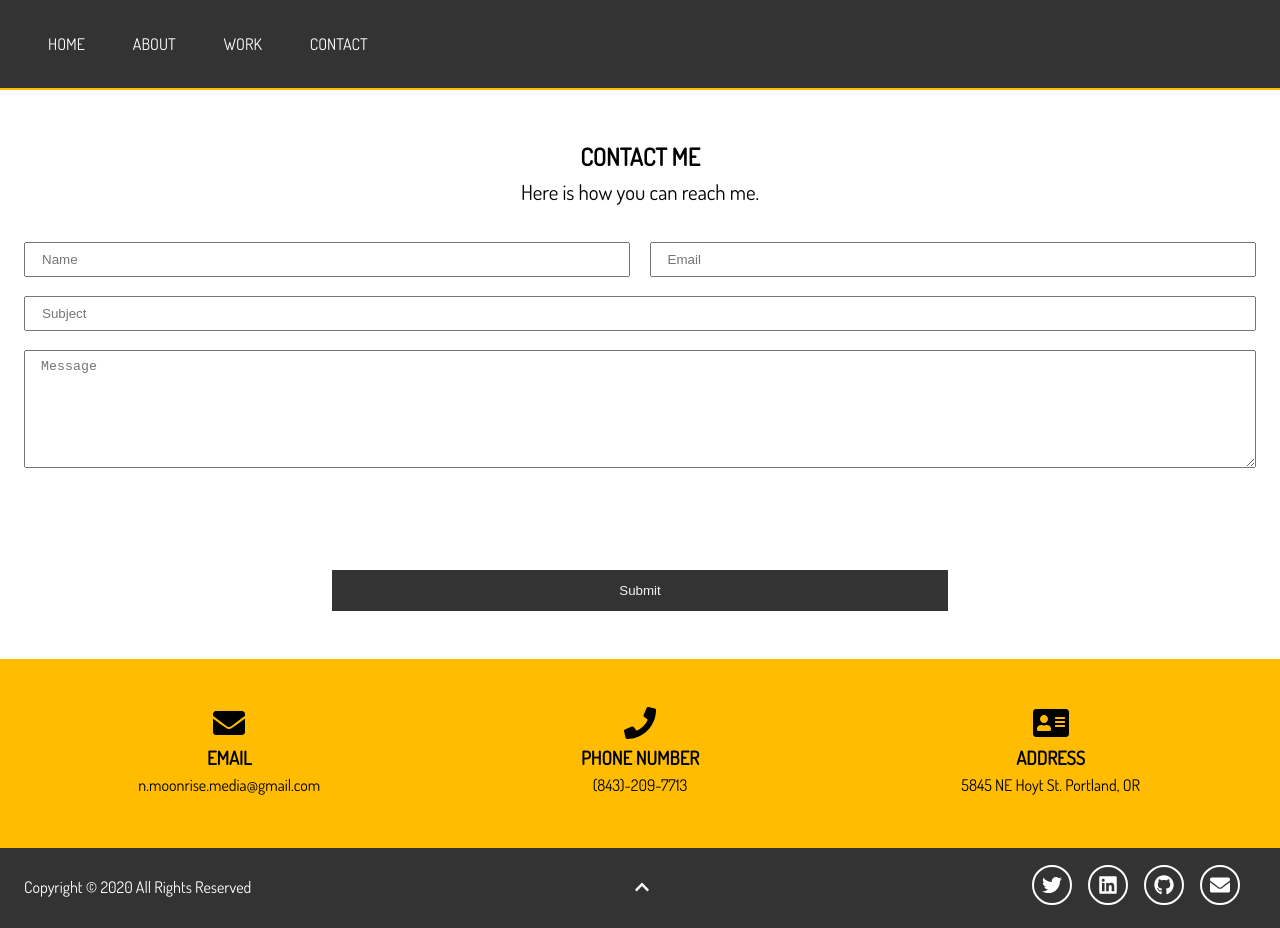
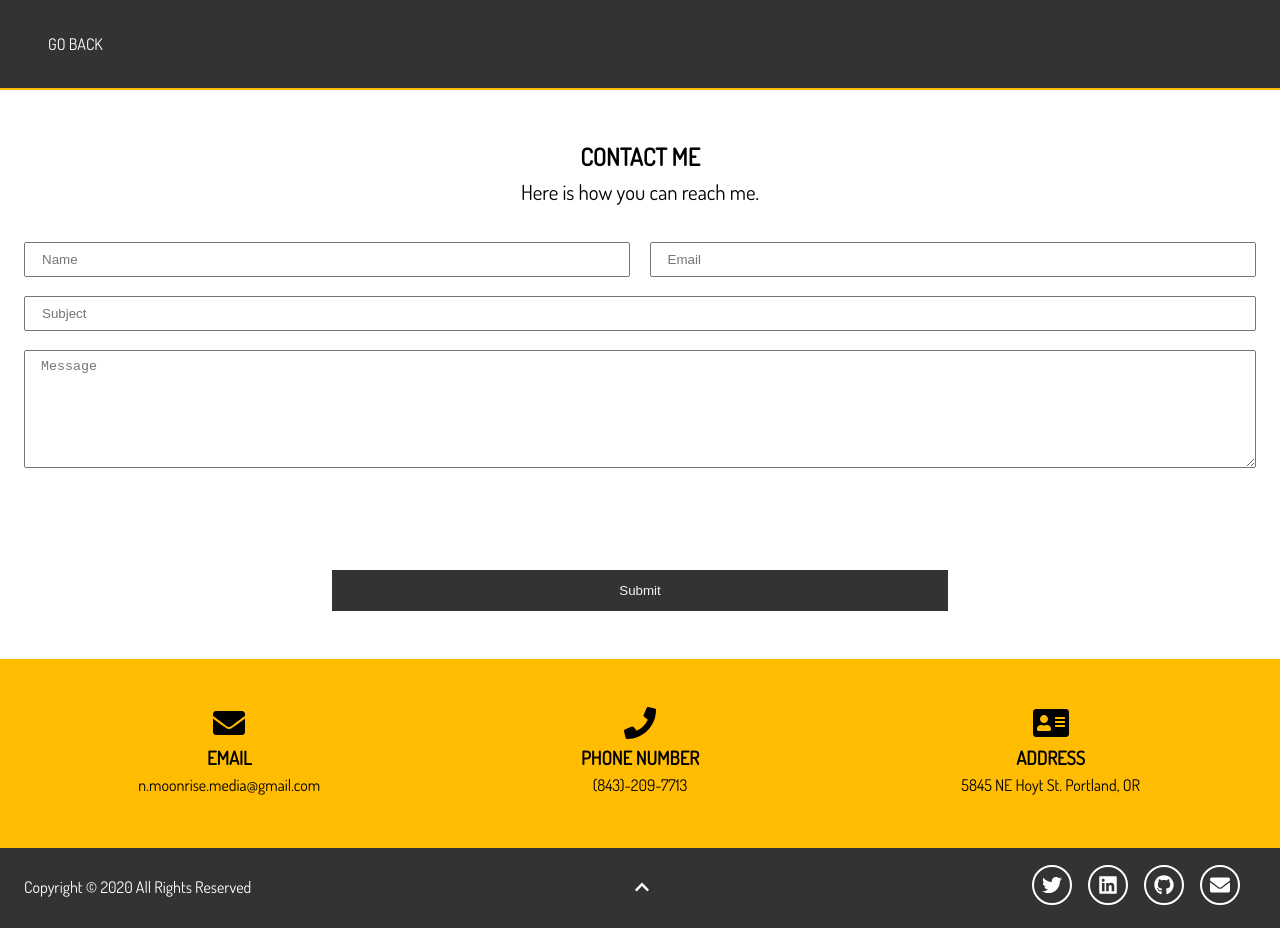
Before and after one commit to nrobert444/Dev-Portfolio, a React (Create React App) app: page /contact in a window 1280 px wide. Built offline with nearby package versions, Linux system fonts and the light colour scheme.

Commit message:
fixed header on contact page.

```diff
--- a/src/components/HeaderSub/HeaderSub.jsx
+++ b/src/components/HeaderSub/HeaderSub.jsx
@@ -1,5 +1,5 @@
 import React from 'react'
-import { NavContainer, NavItem } from '../HeaderMain/Header.styles'
+import { NavContainer, NavItem } from '../HeaderSub/HeaderSub.styles'
 import { HeaderInner } from './HeaderSub.styles'
 import { Container } from '../Container/Container'
 
@@ -8,10 +8,7 @@ const HeaderSub = () => {
     <HeaderInner>
       <Container>
         <NavContainer>
-          <NavItem to='/'>Home</NavItem>
-          <NavItem to='/about'>About</NavItem>
-          <NavItem to='/work'>Work</NavItem>
-          <NavItem to='/contact'>Contact</NavItem>
+          <NavItem to='/'>Go Back</NavItem>
         </NavContainer>{' '}
       </Container>
     </HeaderInner>
--- a/src/components/HeaderSub/HeaderSub.styles.jsx
+++ b/src/components/HeaderSub/HeaderSub.styles.jsx
@@ -1,4 +1,5 @@
 import styled from 'styled-components'
+import { Link } from 'react-router-dom'
 
 export const HeaderInner = styled.header`
   background: #333333;
@@ -7,6 +8,37 @@ export const HeaderInner = styled.header`
   border-bottom: 2px solid #ffbc00;
 
   @media (max-width: 500px) {
-    height: 10rem;
+    color: #fff;
   }
 `
+
+export const NavContainer = styled.nav`
+  display: flex;
+  justify-content: flex-start;
+  padding-top: 1rem;
+
+  @media (max-width: 500px) {
+    flex-direction: row;
+    align-items: center;
+  }
+`
+
+export const NavItem = styled(Link)`
+  padding: 1rem 1.5rem;
+  color: #fff;
+  font-weight: 500;
+  text-transform: uppercase;
+  border-bottom: 1px transparent solid;
+  padding-bottom: 0.5rem;
+  transition: border-color 0.5s;
+  &:hover {
+    border-color: #ffbc00;
+  }
+
+  /* @media (max-width: 800px) {
+    color: #000;
+    padding: 1rem;
+    flex-direction: row;
+    align-items: center;
+  } */
+`
```
